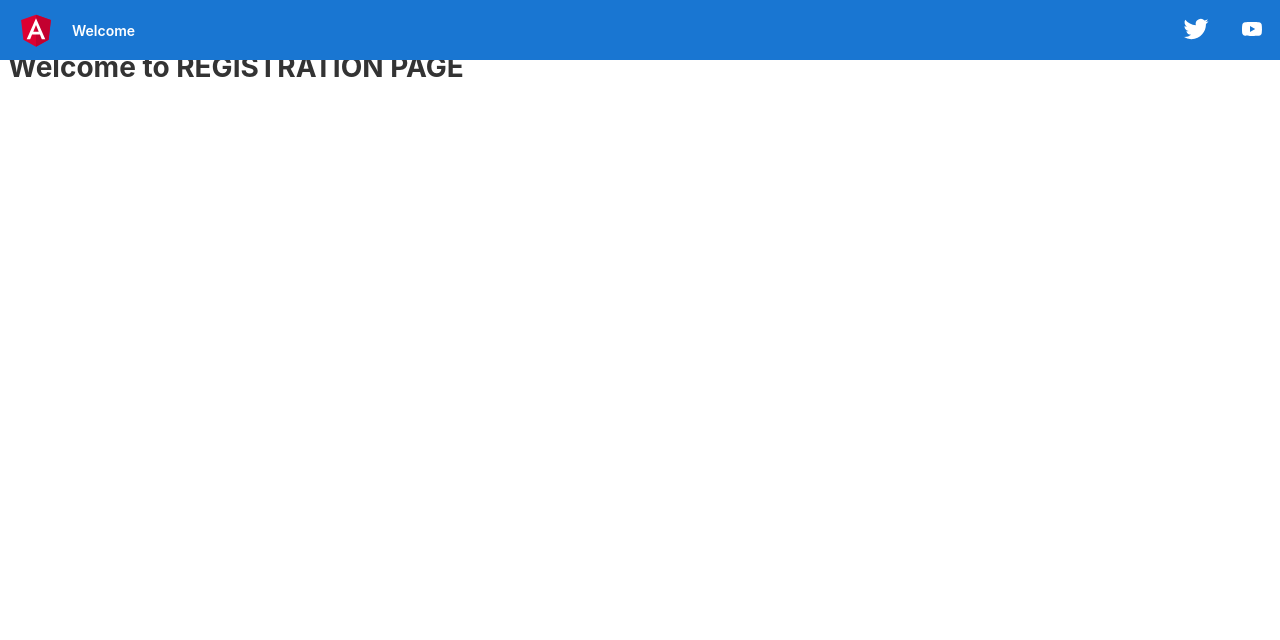
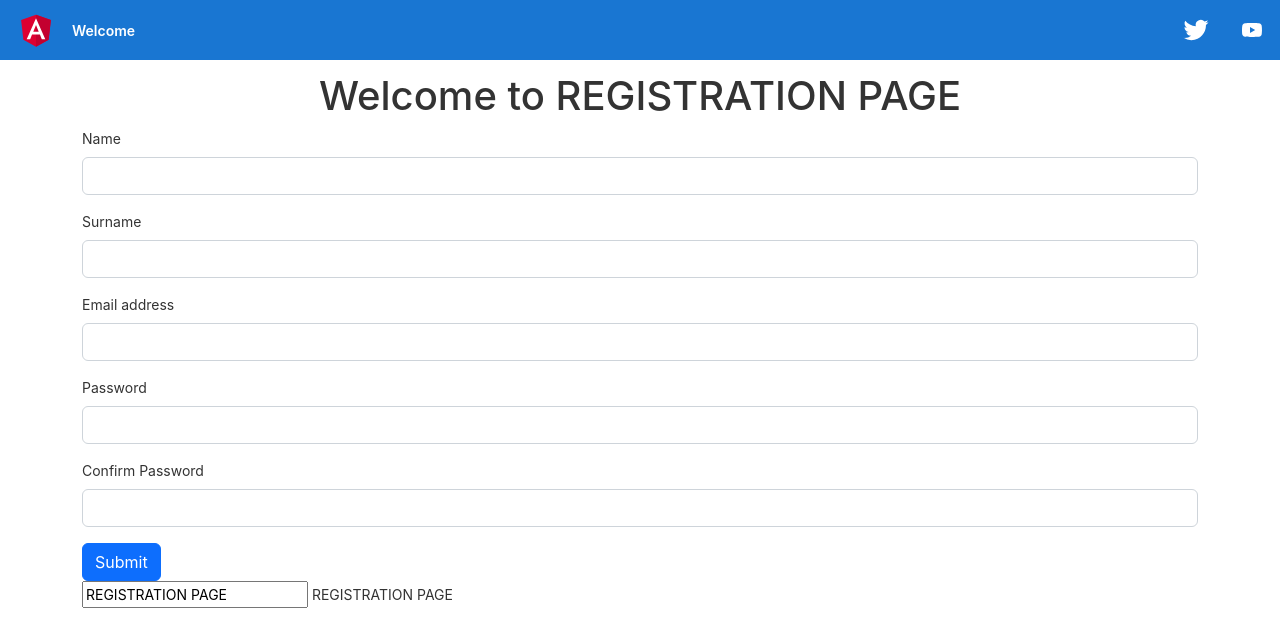
Before and after one commit to PhumlaniDev/ecommerce, an Angular app: page / in a window 1280 px wide. Shown: the top 640 px of the page. Built offline with nearby package versions, Linux system fonts and the light colour scheme.

Commit message:
Added bootstrap on my product

```diff
--- a/angular.json
+++ b/angular.json
@@ -29,10 +29,11 @@
               "src/favicon.ico",
               "src/assets"
             ],
-            "styles": [
-              "src/styles.scss"
+            "styles":[
+              "src/styles.scss",
+              "node_modules/bootstrap/dist/css/bootstrap.css"
             ],
-            "scripts": []
+            "scripts": ["node_modules/jquery/dist/jquery.js", "node_modules/bootstrap/dist/js/bootstrap.js"]
           },
           "configurations": {
             "production": {
--- a/package.json
+++ b/package.json
@@ -18,6 +18,8 @@
     "@angular/platform-browser": "^15.1.0",
     "@angular/platform-browser-dynamic": "^15.1.0",
     "@angular/router": "^15.1.0",
+    "bootstrap": "^5.2.3",
+    "jquery": "^3.6.4",
     "rxjs": "~7.8.0",
     "tslib": "^2.3.0",
     "zone.js": "~0.12.0"
--- a/src/app/app.component.html
+++ b/src/app/app.component.html
@@ -323,7 +323,7 @@
         <path d="M21.58 7.19c-.23-.86-.91-1.54-1.77-1.77C18.25 5 12 5 12 5s-6.25 0-7.81.42c-.86.23-1.54.91-1.77 1.77C2 8.75 2 12 2 12s0 3.25.42 4.81c.23.86.91 1.54 1.77 1.77C5.75 19 12 19 12 19s6.25 0 7.81-.42c.86-.23 1.54-.91 1.77-1.77C22 15.25 22 12 22 12s0-3.25-.42-4.81zM10 15V9l5.2 3-5.2 3z"/>
       </svg>
     </a>
-</div>
+</div><br><br><br>
 
 <app-registration></app-registration>
 
--- a/src/app/app.component.ts
+++ b/src/app/app.component.ts
@@ -1,4 +1,4 @@
-import { Component } from '@angular/core';
+import {Component, NgModule} from '@angular/core';
 
 @Component({
   selector: 'app-root',
--- a/src/app/registration/registration.component.html
+++ b/src/app/registration/registration.component.html
@@ -1,6 +1,38 @@
-<p>registration works!</p>
-<h1>
 
-  Welcome to {{title}}
+<div class="container text-center pos">
+  <h1>Welcome to {{title}}</h1>
+</div>
 
-</h1>
+<div class="container">
+  <form>
+    <div class="mb-3">
+      <label for="name" class="form-label">Name</label>
+      <input #Name type="text" class="form-control" id="name" aria-describedby="Name">
+    </div>
+
+    <div class="mb-3">
+      <label for="surname" class="form-label">Surname</label>
+      <input #Surname type="text" class="form-control" id="surname">
+    </div>
+
+    <div class="mb-3">
+      <label for="exampleInputEmail1" class="form-label">Email address</label>
+      <input #Email type="email" class="form-control" id="exampleInputEmail1" aria-describedby="emailHelp">
+    </div>
+
+    <div class="mb-3">
+      <label for="Password1" class="form-label">Password</label>
+      <input #password type="password" class="form-control" id="Password1">
+    </div>
+
+    <div class="mb-3">
+      <label for="Confirm" class="form-label">Confirm Password</label>
+      <input type="password" class="form-control" id="Confirm">
+    </div>
+
+    <button (click)="Advice()" type="submit" class="btn btn-primary">Submit</button>
+
+  </form>
+  <input [(ngModel)]="title" type="text">
+  {{title}}
+</div>
--- a/src/app/registration/registration.component.scss
+++ b/src/app/registration/registration.component.scss
@@ -0,0 +1,3 @@
+.pos{
+  position: relative;
+}
--- a/src/app/registration/registration.component.ts
+++ b/src/app/registration/registration.component.ts
@@ -8,5 +8,17 @@ import { Component } from '@angular/core';
 export class RegistrationComponent {
 
   title = "REGISTRATION PAGE"
+  public name ='Email.value'
+  public Surname='Surname.value'
+  public Email='Email.value'
+  public password='Email.value';
+  public jasmine_warning="class1"
+  Advice()
+  {
+
+    alert("Backend Process the following data")
+    this.title="new one"
+  }
+
 
 }
```
Also changed, not shown: src/app/app.module.ts (+6 -4 lines), 1 other file (tests, documents, lock files or other folders).
